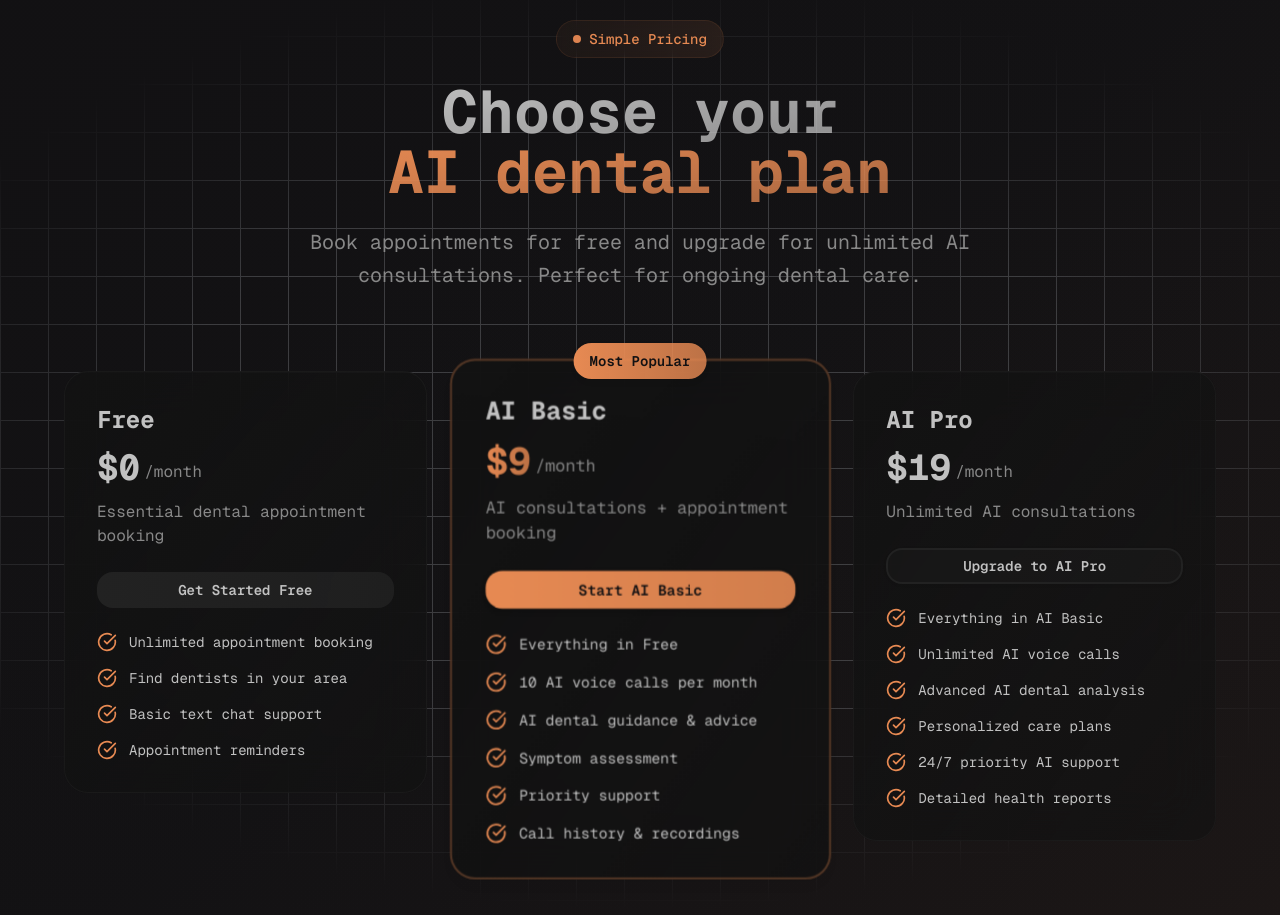
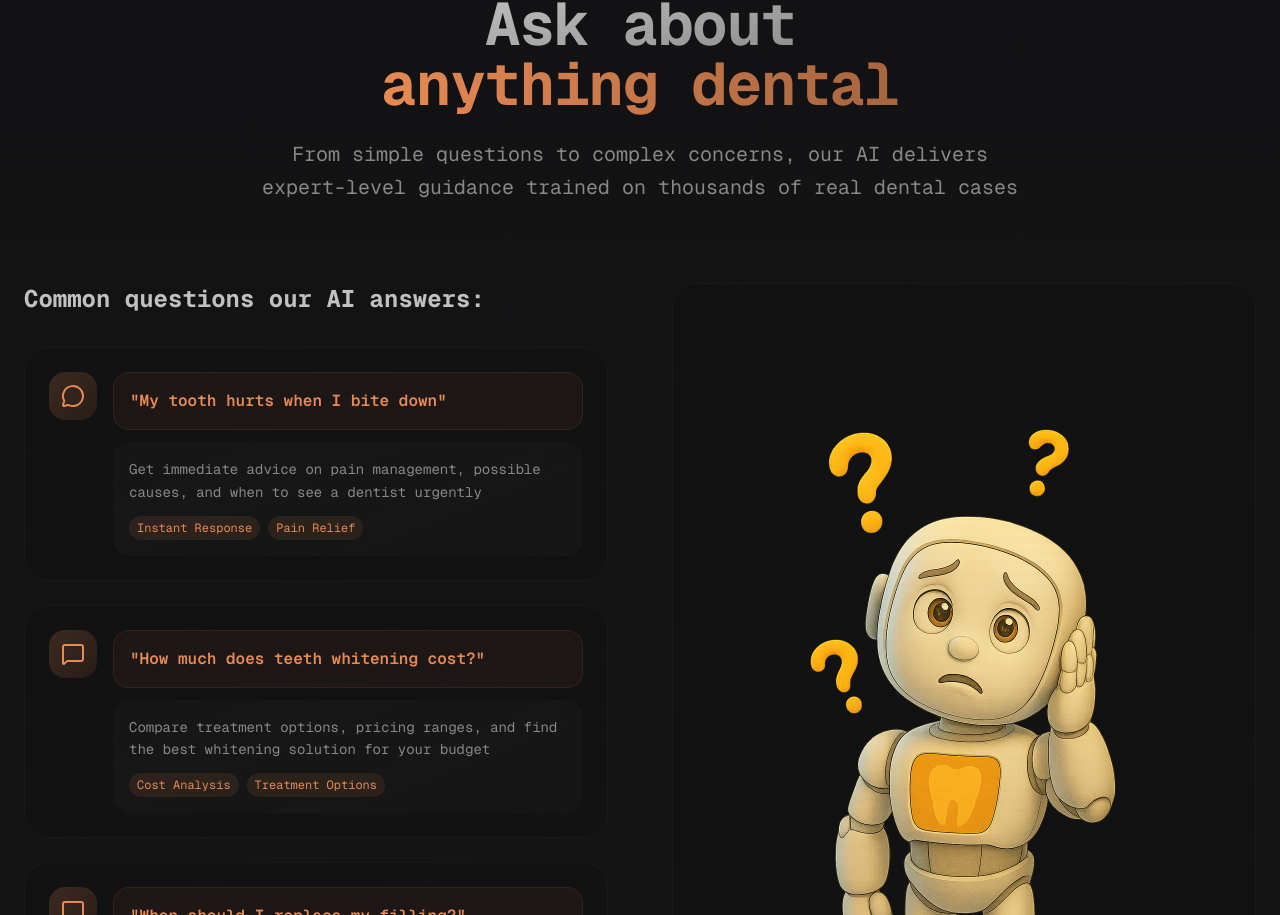
Before and after one commit to amandeep90s/dentist-booking-app, a Next.js app: page / in a window 1280 px wide. Shown: the part 1885-2800 px from the top of the page. Built offline with nearby package versions, Linux system fonts and the light colour scheme; no server answers.

Commit message:
feat: Revamp WhatToAsk component with AI-powered conversation prompts and enhanced user interaction

```diff
--- a/src/components/landing/WhatToAsk.tsx
+++ b/src/components/landing/WhatToAsk.tsx
@@ -1,3 +1,151 @@
+import Image from 'next/image';
+import { MessageCircleIcon, MessageSquareIcon } from 'lucide-react';
+
+import { cn } from '@/lib/utils';
+
 export const WhatToAsk = () => {
-  return <div>WhatToAsk</div>;
+  return (
+    <section className={cn('from-background to-muted/20 relative overflow-hidden bg-gradient-to-b px-6 pt-16 pb-32')}>
+      <div className={cn('relative z-10 mx-auto max-w-7xl')}>
+        {/* Header */}
+        <div className={cn('mb-20 text-center')}>
+          <div
+            className={cn(
+              'from-primary/5 to-primary/10 border-primary/10 mb-6 inline-flex items-center gap-2 rounded-full border bg-gradient-to-r',
+              'px-4 py-2 backdrop-blur-sm'
+            )}
+          >
+            <MessageCircleIcon className={cn('text-primary h-4 w-4')} />
+            <span className="text-primary text-sm font-medium">AI-Powered Conversations</span>
+          </div>
+
+          <h2 className="mb-6 text-4xl font-bold tracking-tight md:text-5xl lg:text-6xl">
+            <span className="from-foreground to-foreground/70 bg-gradient-to-br bg-clip-text text-transparent">
+              Ask about
+            </span>
+            <br />
+            <span className="from-primary to-primary/70 bg-gradient-to-r bg-clip-text text-transparent">
+              anything dental
+            </span>
+          </h2>
+          <p className="text-muted-foreground mx-auto max-w-3xl text-xl leading-relaxed">
+            From simple questions to complex concerns, our AI delivers expert-level guidance trained on thousands of
+            real dental cases
+          </p>
+        </div>
+
+        <div className={cn('grid items-start gap-16 lg:grid-cols-2')}>
+          {/* Left Column */}
+          <div className={cn('space-y-8')}>
+            <div className={cn('space-y-6')}>
+              <h3 className={cn('mb-8 text-2xl font-bold')}>Common questions our AI answers:</h3>
+              {/* Chat Bubble 1 */}
+              <div className={cn('group relative')}>
+                <div
+                  className={cn(
+                    'from-card/90 to-card/60 border-border/50 hover:border-primary/30 hover:shadow-primary/10 rounded-3xl border bg-gradient-to-br',
+                    'p-6 backdrop-blur-xl transition-all duration-500 hover:shadow-2xl'
+                  )}
+                >
+                  <div className="flex items-start gap-4">
+                    <div className="from-primary/20 to-primary/10 flex h-12 w-12 shrink-0 items-center justify-center rounded-2xl bg-gradient-to-br">
+                      <MessageCircleIcon className="text-primary h-6 w-6" />
+                    </div>
+                    <div className="flex-1 space-y-3">
+                      <div className="bg-primary/5 border-primary/10 rounded-2xl border p-4">
+                        <p className="text-primary font-semibold">&quot;My tooth hurts when I bite down&quot;</p>
+                      </div>
+                      <div className="bg-muted/30 rounded-2xl p-4">
+                        <p className="text-muted-foreground text-sm leading-relaxed">
+                          Get immediate advice on pain management, possible causes, and when to see a dentist urgently
+                        </p>
+                        <div className="mt-3 flex gap-2">
+                          <span className="bg-primary/10 text-primary rounded-full px-2 py-1 text-xs">
+                            Instant Response
+                          </span>
+                          <span className="bg-primary/10 text-primary rounded-full px-2 py-1 text-xs">Pain Relief</span>
+                        </div>
+                      </div>
+                    </div>
+                  </div>
+                </div>
+              </div>
+              {/* Chat Bubble 2 */}
+              <div className="group relative">
+                <div className="from-card/90 to-card/60 border-border/50 hover:border-primary/30 hover:shadow-primary/10 rounded-3xl border bg-gradient-to-br p-6 backdrop-blur-xl transition-all duration-500 hover:shadow-2xl">
+                  <div className="flex items-start gap-4">
+                    <div className="from-primary/20 to-primary/10 flex h-12 w-12 shrink-0 items-center justify-center rounded-2xl bg-gradient-to-br">
+                      <MessageSquareIcon className="text-primary h-6 w-6" />
+                    </div>
+                    <div className="flex-1 space-y-3">
+                      <div className="bg-primary/5 border-primary/10 rounded-2xl border p-4">
+                        <p className="text-primary font-semibold">&quot;How much does teeth whitening cost?&quot;</p>
+                      </div>
+                      <div className="bg-muted/30 rounded-2xl p-4">
+                        <p className="text-muted-foreground text-sm leading-relaxed">
+                          Compare treatment options, pricing ranges, and find the best whitening solution for your
+                          budget
+                        </p>
+                        <div className="mt-3 flex gap-2">
+                          <span className="bg-primary/10 text-primary rounded-full px-2 py-1 text-xs">
+                            Cost Analysis
+                          </span>
+                          <span className="bg-primary/10 text-primary rounded-full px-2 py-1 text-xs">
+                            Treatment Options
+                          </span>
+                        </div>
+                      </div>
+                    </div>
+                  </div>
+                </div>
+              </div>
+              {/* Chat Bubble 3 */}
+              <div className="group relative">
+                <div className="from-card/90 to-card/60 border-border/50 hover:border-primary/30 hover:shadow-primary/10 rounded-3xl border bg-gradient-to-br p-6 backdrop-blur-xl transition-all duration-500 hover:shadow-2xl">
+                  <div className="flex items-start gap-4">
+                    <div className="from-primary/20 to-primary/10 flex h-12 w-12 shrink-0 items-center justify-center rounded-2xl bg-gradient-to-br">
+                      <MessageSquareIcon className="text-primary h-6 w-6" />
+                    </div>
+                    <div className="flex-1 space-y-3">
+                      <div className="bg-primary/5 border-primary/10 rounded-2xl border p-4">
+                        <p className="text-primary font-semibold">&quot;When should I replace my filling?&quot;</p>
+                      </div>
+                      <div className="bg-muted/30 rounded-2xl p-4">
+                        <p className="text-muted-foreground text-sm leading-relaxed">
+                          Learn about filling lifespan, warning signs of wear, and replacement timing guidance
+                        </p>
+                        <div className="mt-3 flex gap-2">
+                          <span className="bg-primary/10 text-primary rounded-full px-2 py-1 text-xs">
+                            Preventive Care
+                          </span>
+                          <span className="bg-primary/10 text-primary rounded-full px-2 py-1 text-xs">Maintenance</span>
+                        </div>
+                      </div>
+                    </div>
+                  </div>
+                </div>
+              </div>
+            </div>
+          </div>
+          {/* Right Column */}
+          <div
+            className={cn(
+              'from-card/90 to-card/60 border-border/50 hover:border-primary/30 rounded-3xl border bg-gradient-to-br p-8 backdrop-blur-xl',
+              'transition-all duration-500'
+            )}
+          >
+            <div className={cn('flex h-full items-center justify-center')}>
+              <Image
+                src="/confused.png"
+                alt="AI Assistant"
+                width={500}
+                height={500}
+                className={cn('h-auto w-full max-w-lg object-contain')}
+              />
+            </div>
+          </div>
+        </div>
+      </div>
+    </section>
+  );
 };
```
